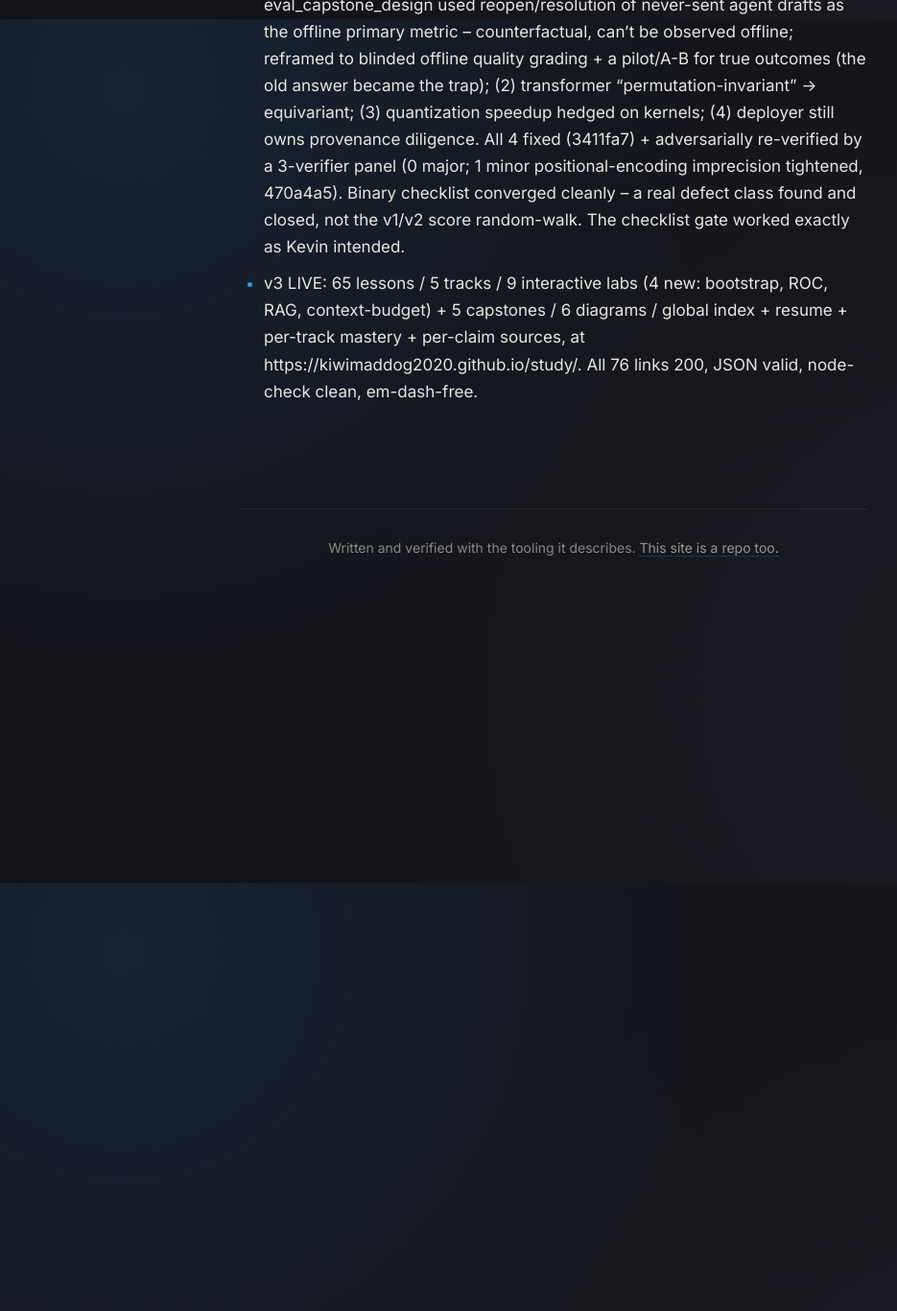
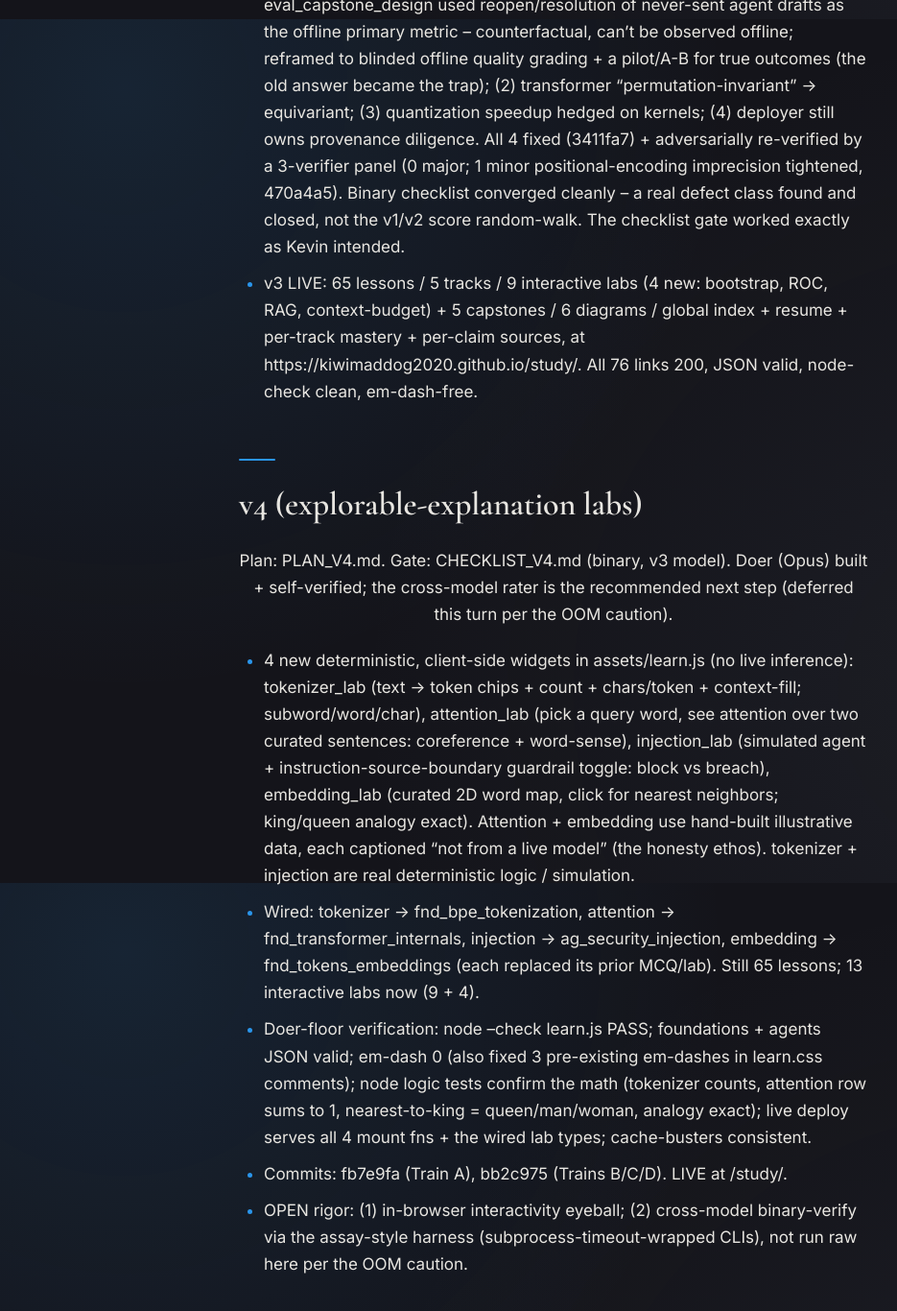
Before and after one commit to KiwiMaddog2020/kiwimaddog2020.github.io, a Jekyll site: the page built from study/BUILD_STATE.md, in a window 1280 px wide and 1400 px high, scrolled down 7180 px. Shown: the top 1366 px of the window at 96% size, without its empty margins (63-998 px from the left). Built offline with Jekyll 4.4.1, drawn with Linux system fonts in a browser that asks for light colours; our own code applies the rules of GitHub Pages for plain Markdown files.

Commit message:
docs(study): v4 gate checklist + BUILD_STATE update
CHECKLIST_V4.md (binary feature gate, v3 model) + the v4 section in BUILD_STATE. Records
the four explorable labs, the doer-floor verification (node-check, logic tests, deploy
presence), and the two open rigor items (in-browser eyeball + cross-model binary-verify
through the timeout-wrapped harness, deferred this turn per the OOM caution).

Co-Authored-By: Claude Opus 4.8 (1M context) <noreply@anthropic.com>

```diff
--- a/study/BUILD_STATE.md
+++ b/study/BUILD_STATE.md
@@ -178,3 +178,26 @@ each item against the LIVE site; disagreements resolved by ground truth (curl /
 - v3 LIVE: 65 lessons / 5 tracks / 9 interactive labs (4 new: bootstrap, ROC, RAG, context-budget) +
   5 capstones / 6 diagrams / global index + resume + per-track mastery + per-claim sources, at
   https://kiwimaddog2020.github.io/study/. All 76 links 200, JSON valid, node-check clean, em-dash-free.
+
+## v4 (explorable-explanation labs)
+
+Plan: PLAN_V4.md. Gate: CHECKLIST_V4.md (binary, v3 model). Doer (Opus) built + self-verified; the
+cross-model rater is the recommended next step (deferred this turn per the OOM caution).
+
+- 4 new deterministic, client-side widgets in assets/learn.js (no live inference):
+  tokenizer_lab (text -> token chips + count + chars/token + context-fill; subword/word/char),
+  attention_lab (pick a query word, see attention over two curated sentences: coreference + word-sense),
+  injection_lab (simulated agent + instruction-source-boundary guardrail toggle: block vs breach),
+  embedding_lab (curated 2D word map, click for nearest neighbors; king/queen analogy exact).
+  Attention + embedding use hand-built illustrative data, each captioned "not from a live model"
+  (the honesty ethos). tokenizer + injection are real deterministic logic / simulation.
+- Wired: tokenizer -> fnd_bpe_tokenization, attention -> fnd_transformer_internals, injection ->
+  ag_security_injection, embedding -> fnd_tokens_embeddings (each replaced its prior MCQ/lab). Still
+  65 lessons; 13 interactive labs now (9 + 4).
+- Doer-floor verification: node --check learn.js PASS; foundations + agents JSON valid; em-dash 0
+  (also fixed 3 pre-existing em-dashes in learn.css comments); node logic tests confirm the math
+  (tokenizer counts, attention row sums to 1, nearest-to-king = queen/man/woman, analogy exact);
+  live deploy serves all 4 mount fns + the wired lab types; cache-busters consistent.
+- Commits: fb7e9fa (Train A), bb2c975 (Trains B/C/D). LIVE at /study/.
+- OPEN rigor: (1) in-browser interactivity eyeball; (2) cross-model binary-verify via the assay-style
+  harness (subprocess-timeout-wrapped CLIs), not run raw here per the OOM caution.
```
Also changed, not shown: study/CHECKLIST_V4.md (added, +47 -0 lines).
